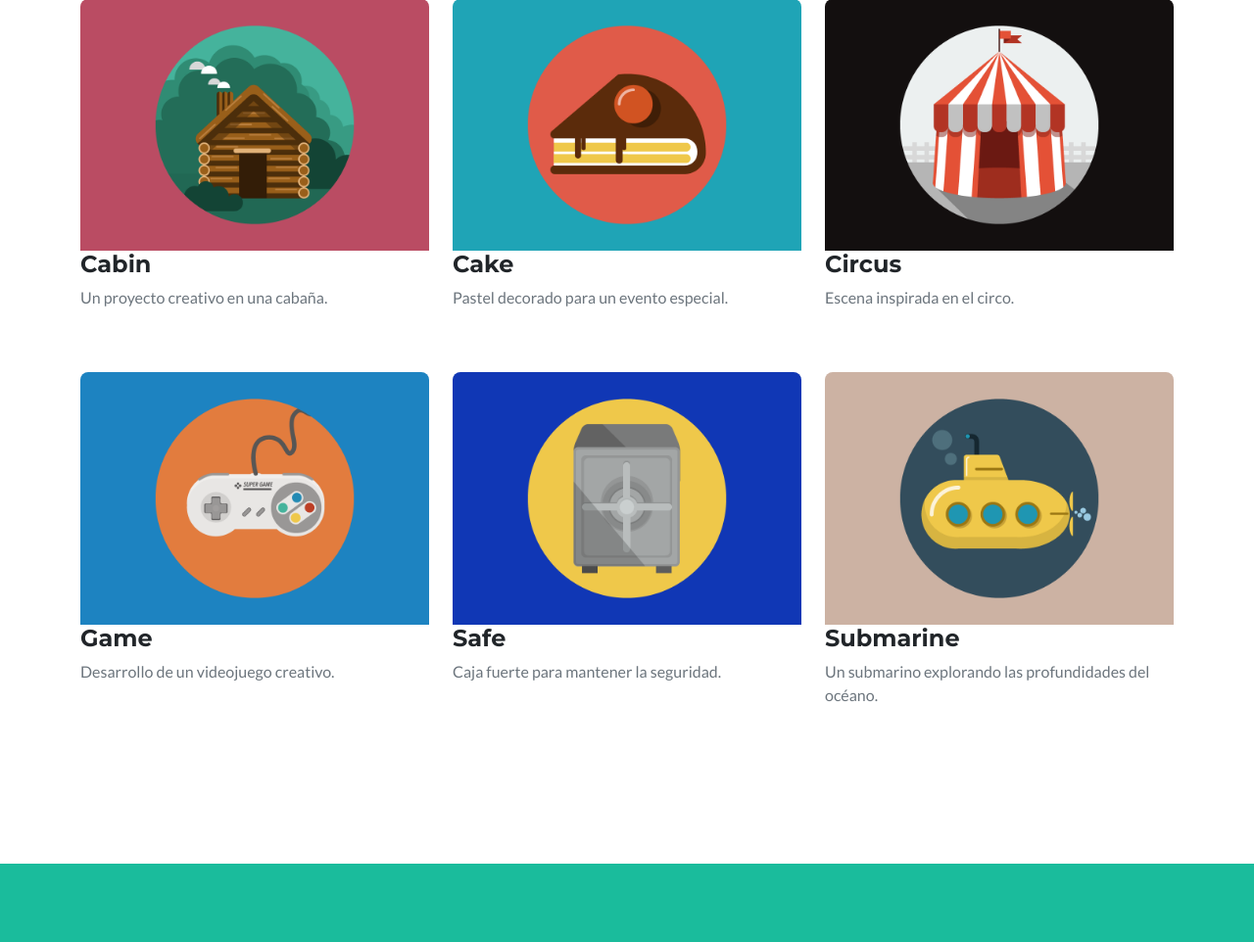
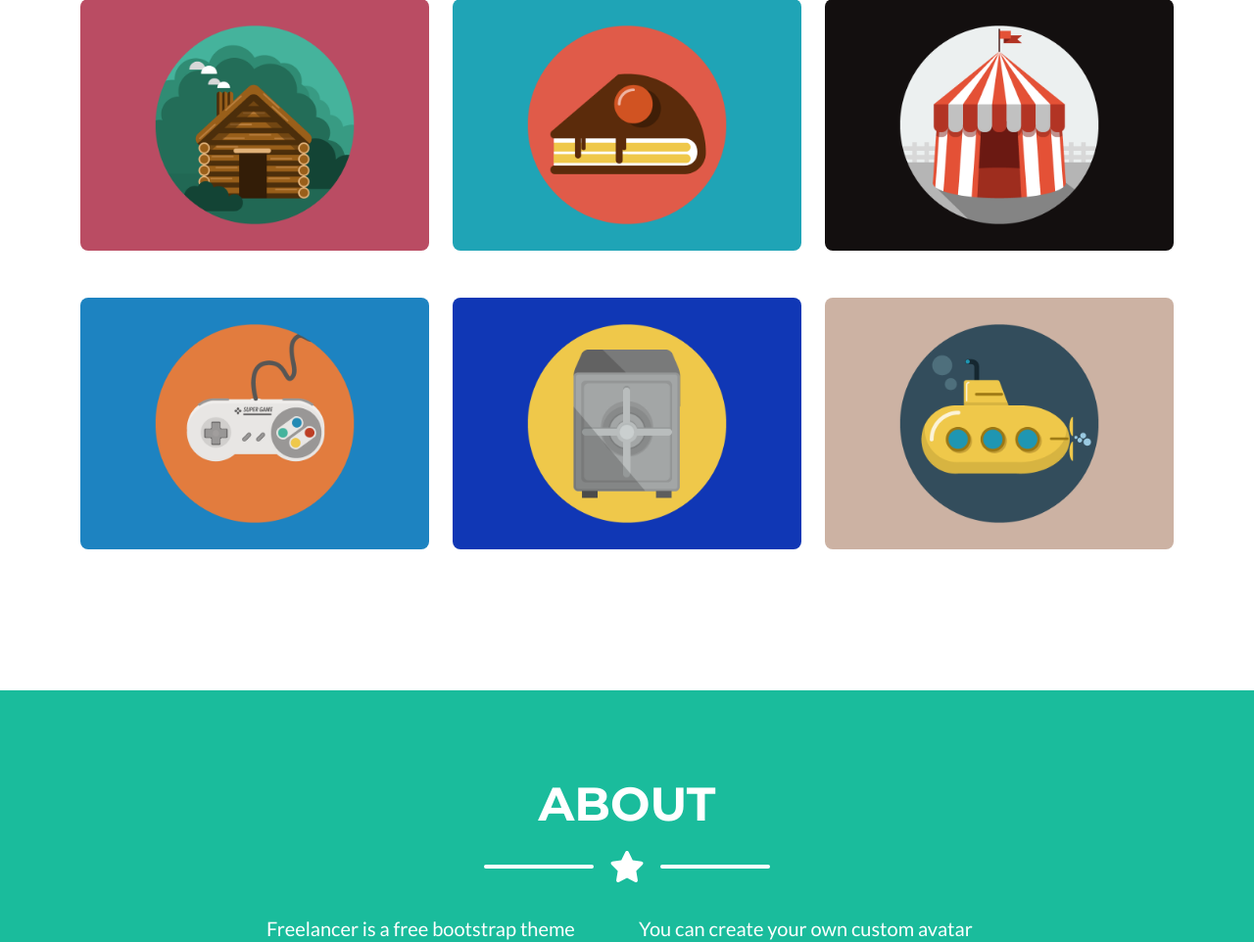
Before and after one commit to DECKARDCAIM/FREELANCEDB, a PHP site: page / in a window 1280 px wide. Shown: the part 1036-1998 px from the top of the page at 98% size. Run offline with PHP 8.4, Linux system fonts and the light colour scheme; some libraries are stand-ins or nearby versions.

Commit message:
Arreglando portafolio item

```diff
--- a/web/views/pages/portfolio/modules/portfolio_main.php
+++ b/web/views/pages/portfolio/modules/portfolio_main.php
@@ -59,10 +59,6 @@
                   <a class="portfolio-link" data-bs-toggle="modal" href="#<?php echo $item['id']; ?>">
                       <img class="img-fluid" src="<?php echo $item['image']; ?>" alt="<?php echo $item['title']; ?>" />
                   </a>
-                  <div class="portfolio-caption">
-                      <h4><?php echo $item['title']; ?></h4>
-                      <p class="text-muted"><?php echo $item['description']; ?></p>
-                  </div>
               </div>
           </div>
           <?php
```
